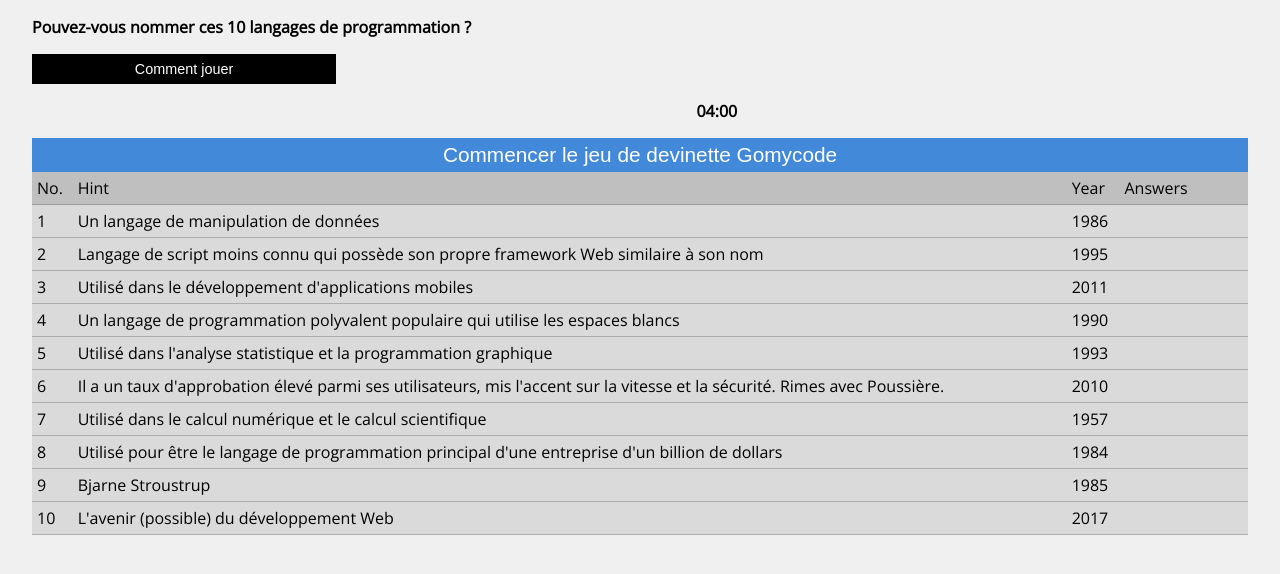
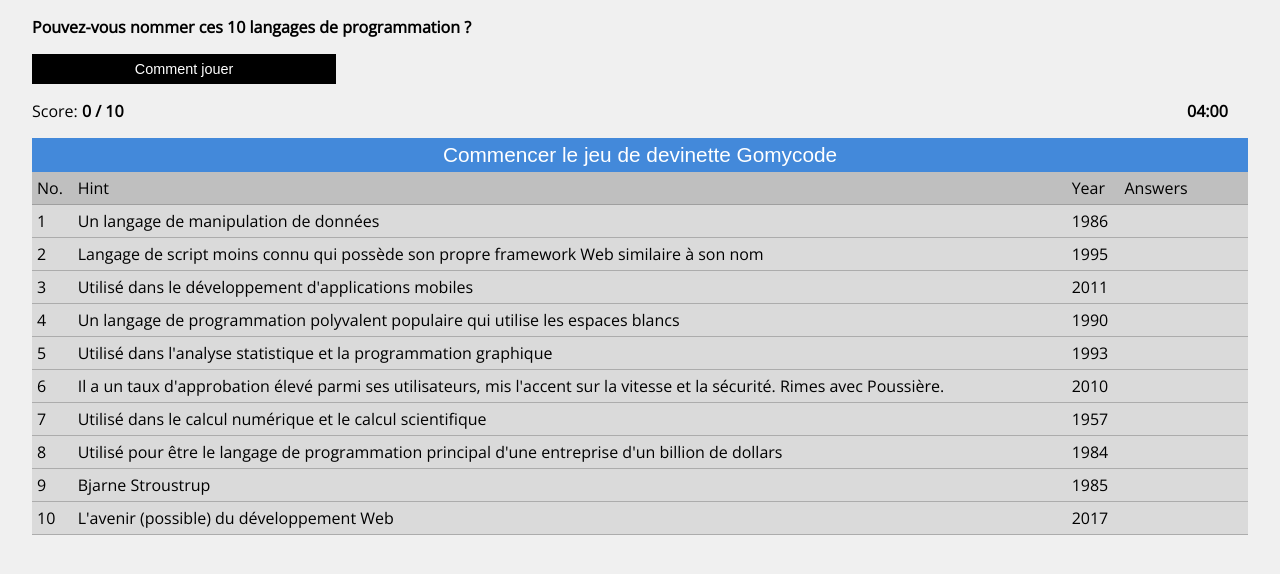
Before and after one commit to EpsilonCoder/Jeu-Devinette, a plain HTML site: page index.html in a window 1280 px wide. Drawn offline with nearby package versions, Linux system fonts and the light colour scheme.

Commit message:
Fixe bug

```diff
--- a/index.html
+++ b/index.html
@@ -345,6 +345,9 @@
         </div>
         <div id="mainBody">
             <div id="topSection">
+                <div id="scoreDiv">
+                    <p>Score: <strong>0 / 10</strong></p>
+                </div>
                 <div id="timeDiv">
                     <p><strong>04:00</strong></p>
                 </div>
```
